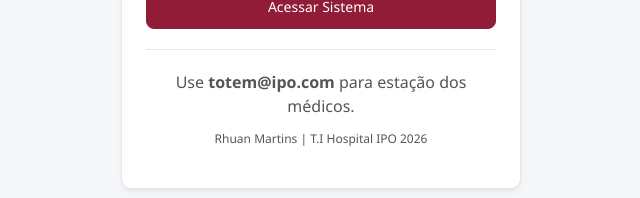
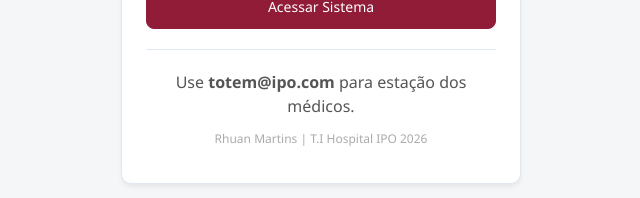
Before and after one commit to rhuwp/sorteador-ipo, a React (Vite) app: page /login in a window 1280 px wide. Shown: the part 525-723 px from the top of the page, without its empty margins (319-959 px from the left). Built offline with nearby package versions, Linux system fonts and the light colour scheme; no server answers.

Commit message:
fix image

```diff
--- a/src/pages/login.tsx
+++ b/src/pages/login.tsx
@@ -2,6 +2,7 @@ import { useState } from "react";
 import { useNavigate } from "react-router-dom";
 import { signInWithEmailAndPassword } from "firebase/auth";
 import { auth } from "../firebase";
+import logoIpo from "../images/ipo.png";
 
 export default function Login() {
   const nav = useNavigate();
@@ -19,11 +20,9 @@ export default function Login() {
       const userCredential = await signInWithEmailAndPassword(auth, email, password);
       const user = userCredential.user;
 
-
       if (user.email?.includes("admin")) {
         nav("/admin");
       } else {
-
         nav("/identify");
       }
     } catch (err: any) {
@@ -37,8 +36,10 @@ export default function Login() {
   return (
     <div className="stack" style={{ maxWidth: "400px", margin: "40px auto" }}>
       <div className="card" style={{ textAlign: "center" }}>
+
+
         <img
-    src="/src/images/ipo.png"
+          src={logoIpo}
           alt="Hospital IPO Logo"
           style={{
             width: "130px",
@@ -48,7 +49,10 @@ export default function Login() {
             boxShadow: "0 4px 8px rgba(0, 0, 0, 0.3)"
           }}
         />
-        <h1 className="h1" style={{ marginBottom: "8px", fontFamily: "Arial, sans-serif" }}>GET MEMBER</h1>
+
+        <h1 className="h1" style={{ marginBottom: "8px", fontFamily: "Arial, sans-serif" }}>
+          GET MEMBER
+        </h1>
         <p className="muted" style={{ marginBottom: "24px" }}>Hospital IPO</p>
 
         <form onSubmit={handleLogin} className="stack">
@@ -87,12 +91,17 @@ export default function Login() {
         </form>
 
         <div className="hr" />
-        <p className="muted" style={{ fontSize: "16px", color: "#555" }}>
+
+        <div style={{ marginTop: "16px" }}>
+          <p className="muted" style={{ fontSize: "16px", color: "#555", marginBottom: "8px" }}>
             Use <strong>totem@ipo.com</strong> para estação dos médicos.
-          <p className="credits" style={{fontSize: "12px"}} >
+          </p>
+
+          <p className="credits" style={{ fontSize: "12px", color: "#aaa" }}>
             Rhuan Martins | T.I Hospital IPO 2026
           </p>
-        </p>
+        </div>
+
       </div>
     </div>
   );
```
Lines whose indentation alone changed are shown as unchanged.
